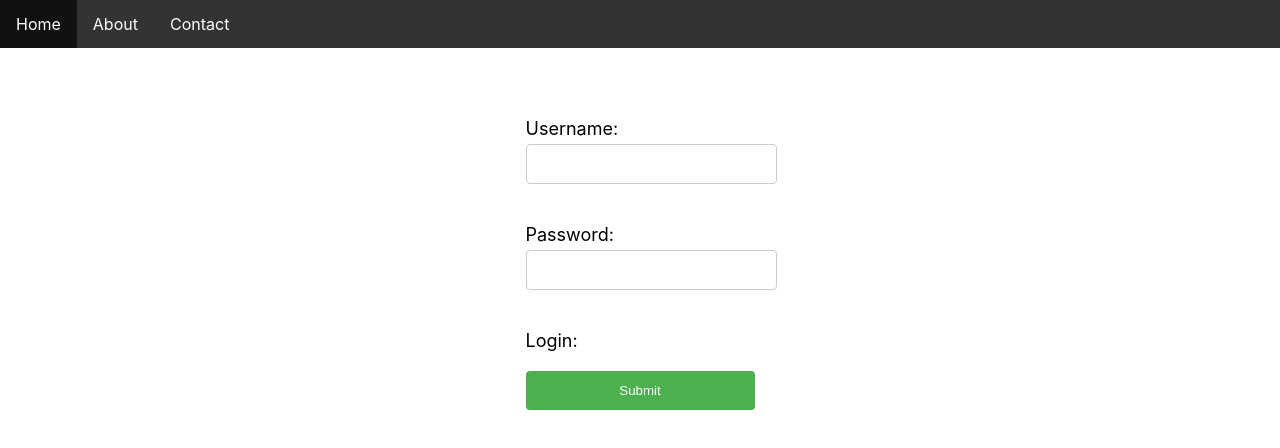
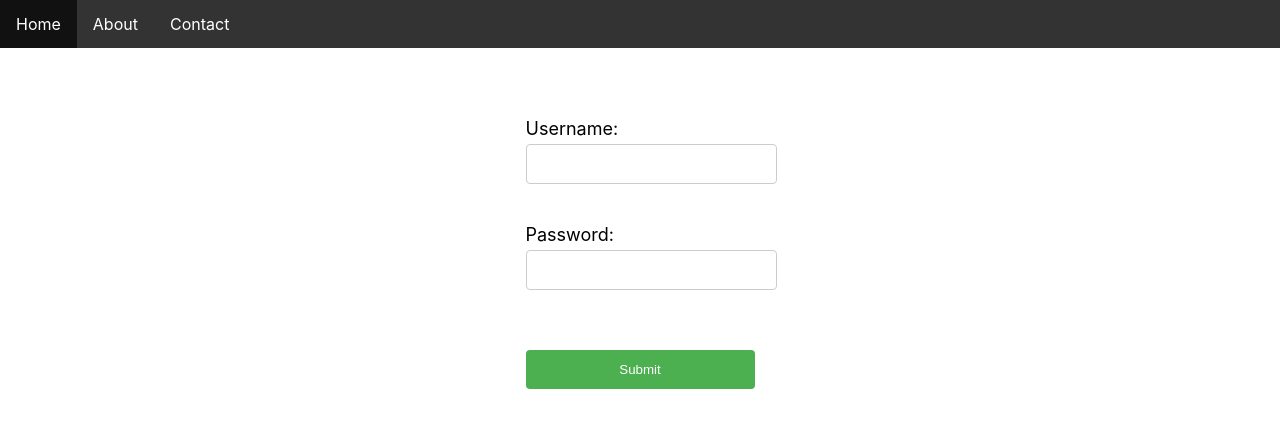
Before and after one commit to Shmulls/GoalFeed-Frontned, a React (Create React App) app: page /login in a window 1280 px wide. Shown: the top 448 px of the page. Built offline with nearby package versions, Linux system fonts and the light colour scheme.

Commit message:
login button change

```diff
--- a/src/Pages/login/login.js
+++ b/src/Pages/login/login.js
@@ -45,7 +45,6 @@ function Login() {
         </label>
         <br />
         <label>
-          Login:
           <input
             type="submit"
             value="Submit"
```
